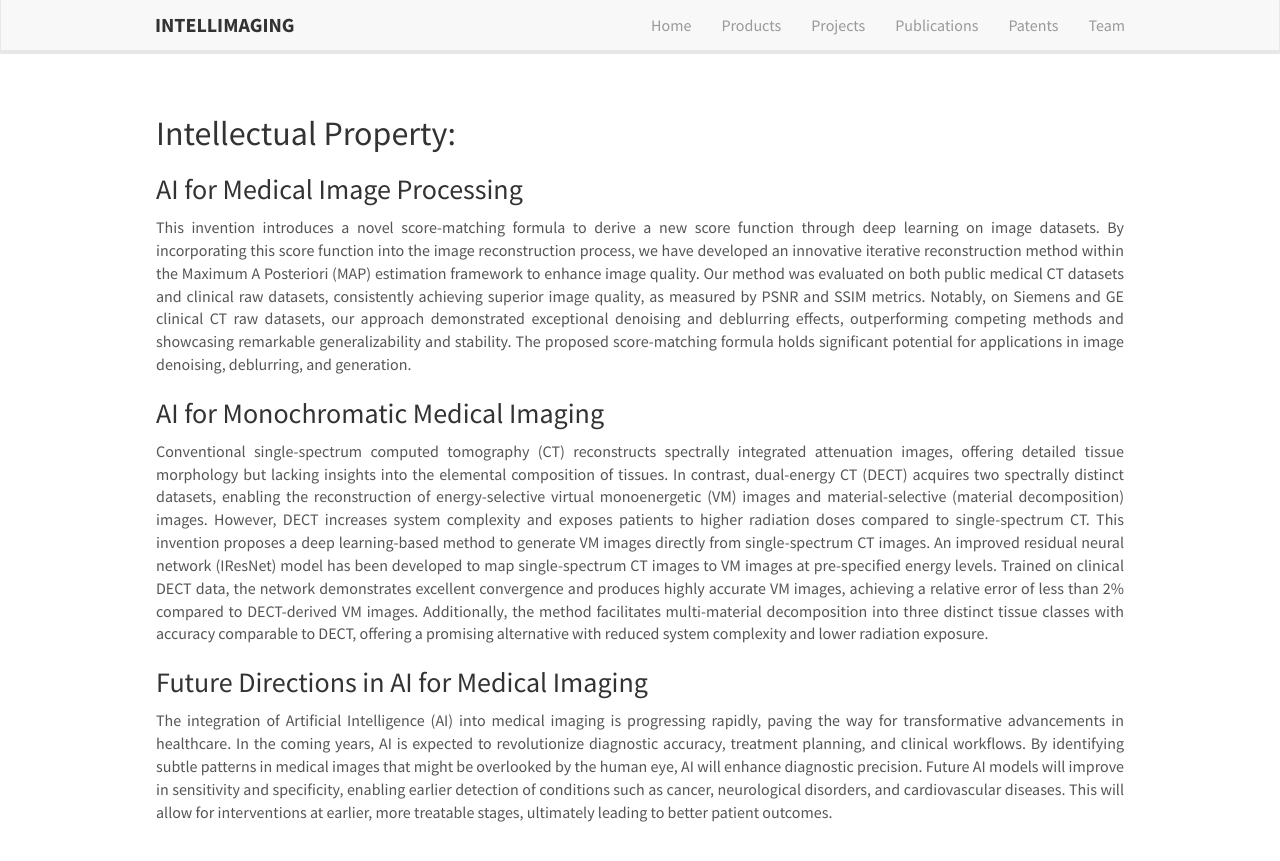
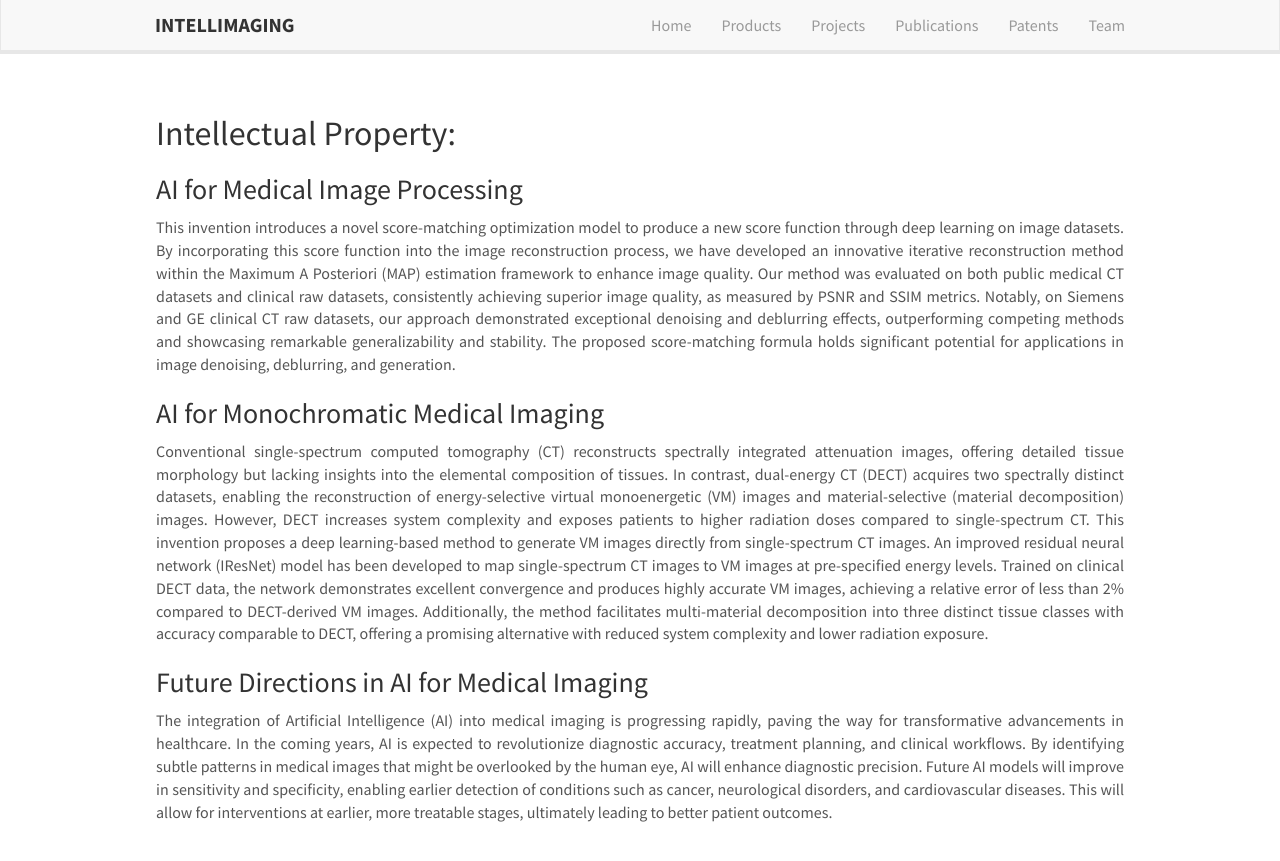
Before and after one commit to intellimaging/intellimaging.github.io, a Jekyll site: the page built from _pages/multimedia.md, in a window 1280 px wide. Shown: the top 861 px of the page. Built offline with Jekyll 4.4.1, drawn with Linux system fonts in a browser that asks for light colours.

Commit message:
Update multimedia.md

```diff
--- a/_pages/multimedia.md
+++ b/_pages/multimedia.md
@@ -12,7 +12,7 @@ permalink: /multimedia/
 ## Intellectual Property:
 
 <h3>AI for Medical Image Processing</h3>
-<p style="text-align: justify;">This invention introduces a novel score-matching formula to derive a new score function through deep learning on image datasets. By incorporating this score function into the image reconstruction process, we have developed an innovative iterative reconstruction method within the Maximum A Posteriori (MAP) estimation framework to enhance image quality. Our method was evaluated on both public medical CT datasets and clinical raw datasets, consistently achieving superior image quality, as measured by PSNR and SSIM metrics. Notably, on Siemens and GE clinical CT raw datasets, our approach demonstrated exceptional denoising and deblurring effects, outperforming competing methods and showcasing remarkable generalizability and stability. The proposed score-matching formula holds significant potential for applications in image denoising, deblurring, and generation.</p>
+<p style="text-align: justify;">This invention introduces a novel score-matching optimization model to produce a new score function through deep learning on image datasets. By incorporating this score function into the image reconstruction process, we have developed an innovative iterative reconstruction method within the Maximum A Posteriori (MAP) estimation framework to enhance image quality. Our method was evaluated on both public medical CT datasets and clinical raw datasets, consistently achieving superior image quality, as measured by PSNR and SSIM metrics. Notably, on Siemens and GE clinical CT raw datasets, our approach demonstrated exceptional denoising and deblurring effects, outperforming competing methods and showcasing remarkable generalizability and stability. The proposed score-matching formula holds significant potential for applications in image denoising, deblurring, and generation.</p>
 
 <h3>AI for Monochromatic Medical Imaging</h3>
 <p style="text-align: justify;">Conventional single-spectrum computed tomography (CT) reconstructs spectrally integrated attenuation images, offering detailed tissue morphology but lacking insights into the elemental composition of tissues. In contrast, dual-energy CT (DECT) acquires two spectrally distinct datasets, enabling the reconstruction of energy-selective virtual monoenergetic (VM) images and material-selective (material decomposition) images. However, DECT increases system complexity and exposes patients to higher radiation doses compared to single-spectrum CT. This invention proposes a deep learning-based method to generate VM images directly from single-spectrum CT images. An improved residual neural network (IResNet) model has been developed to map single-spectrum CT images to VM images at pre-specified energy levels. Trained on clinical DECT data, the network demonstrates excellent convergence and produces highly accurate VM images, achieving a relative error of less than 2% compared to DECT-derived VM images. Additionally, the method facilitates multi-material decomposition into three distinct tissue classes with accuracy comparable to DECT, offering a promising alternative with reduced system complexity and lower radiation exposure.</p>
```
